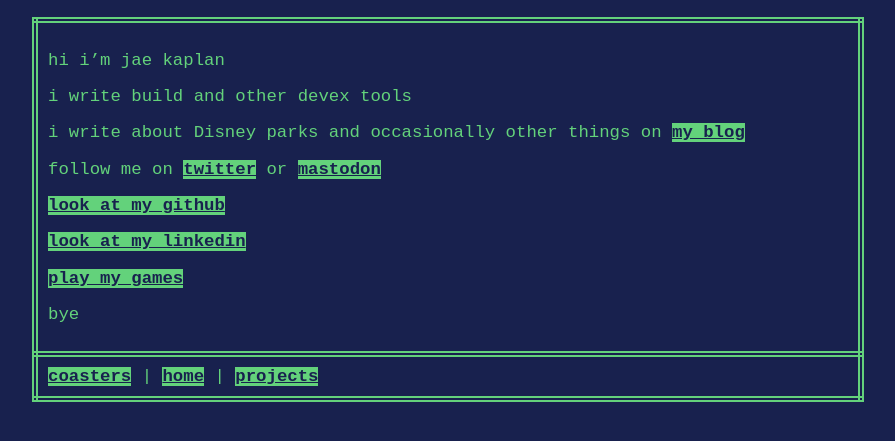
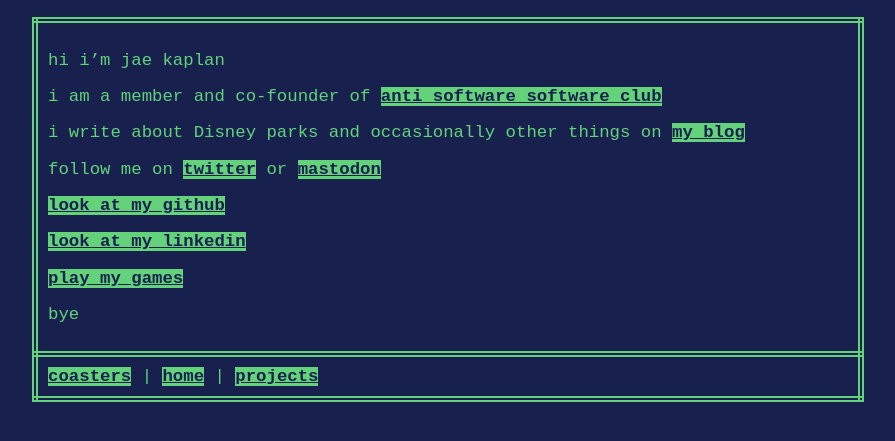
Before and after one commit to jkap/jkap-crimeteam, a Jekyll site: the page built from index.md, in a window 1280 px wide. Shown: the top 441 px of the page, without its empty margins (192-1087 px from the left). Built offline with Jekyll 4.4.1, drawn with Linux system fonts in a browser that asks for light colours.

Commit message:
added assc

```diff
--- a/index.md
+++ b/index.md
@@ -5,7 +5,7 @@ navTitle: home
 
 hi i'm jae kaplan
 
-i write build and other devex tools
+i am a member and co-founder of [anti software software club][assc]
 
 i write about Disney parks and occasionally other things on [my blog][blog]{:rel="me"}
 
```
Also changed, not shown: other parts of index.md (+1 -0 lines).
